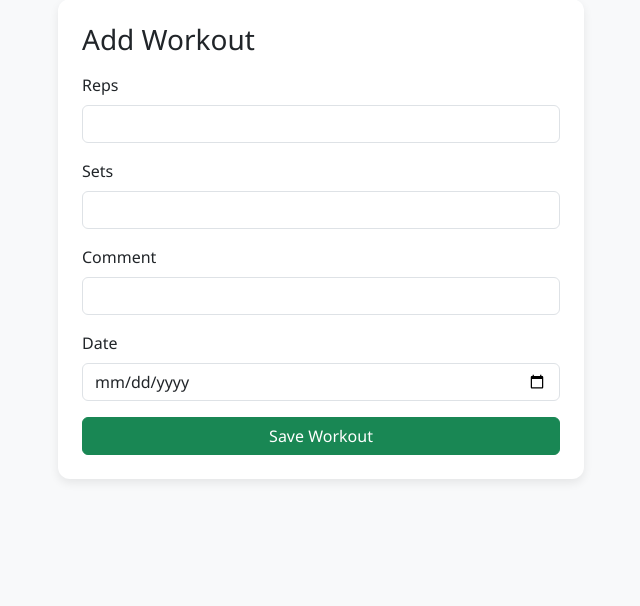
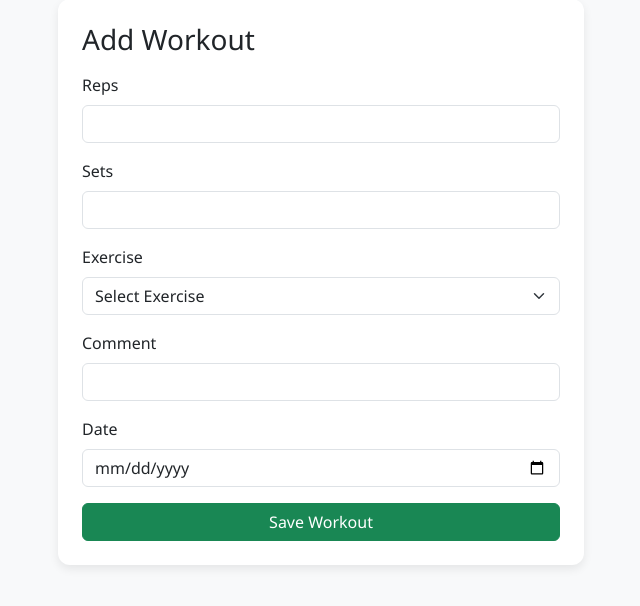
Before and after one commit to akarshanghawri/RepTrack, a Python web app: template templates/add_workout.html in a window 1280 px wide. Shown: the part 82-688 px from the top of the page, without its empty margins (319-959 px from the left). Run offline with Jinja, Linux system fonts and the light colour scheme; the template is opened without the code that fills it, so the values that code supplies are empty.

Commit message:
Add exercise selection when creating workout

```diff
--- a/templates/add_workout.html
+++ b/templates/add_workout.html
@@ -20,6 +20,18 @@
                 </div>
 
                 <div class="mb-3">
+                    <label class="form-label">Exercise</label>
+                    <select name="exercise_id" class="form-select" required>
+                        <option value="">Select Exercise</option>
+                        {% for exercise in exercises %}
+                            <option value="{{ exercise.id }}">
+                                {{ exercise.name }}
+                            </option>
+                        {% endfor %}
+                    </select>
+                </div>
+
+                <div class="mb-3">
                     <label class="form-label">Comment</label>
                     <input type="text" name="comment" class="form-control">
                 </div>
--- a/templates/index.html
+++ b/templates/index.html
@@ -27,6 +27,7 @@
             <th>Date</th>
             <th>Reps</th>
             <th>Sets</th>
+            <th>Exercise</th>
             <th>Notes</th>
             <th style="width:150px;">Actions</th>
         </tr>
@@ -37,6 +38,7 @@
             <td>{{ workout.date }}</td>
             <td>{{ workout.reps }}</td>
             <td>{{ workout.sets }}</td>
+            <td>{{ workout.exercise.name }}</td>
             <td>{{ workout.comment }}</td>
             <td>
                 <a href="{{ url_for('main.edit_workout', id=workout.id) }}" class="btn btn-sm btn-info">Edit</a>
```
Also changed, not shown: main.py (+10 -3 lines).
